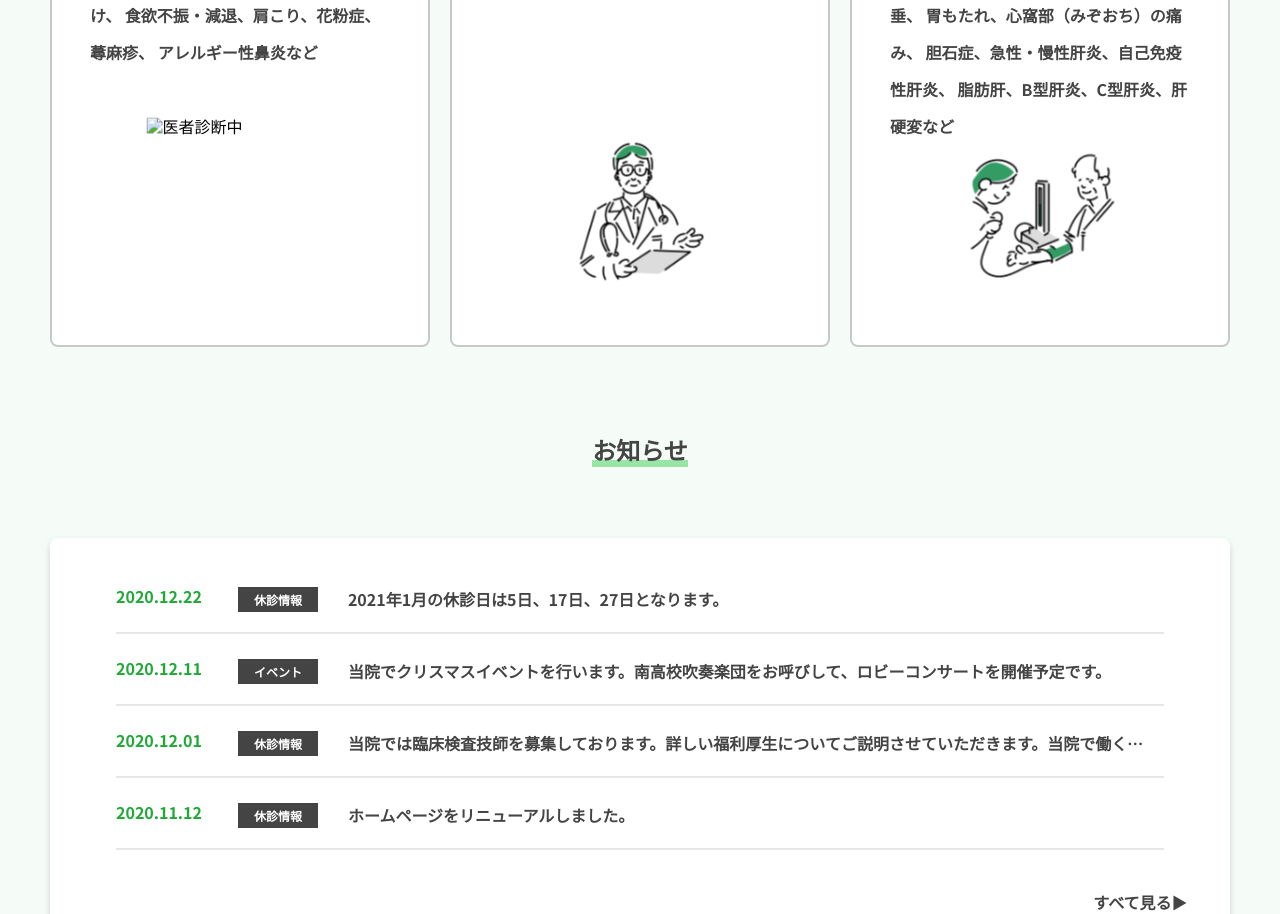
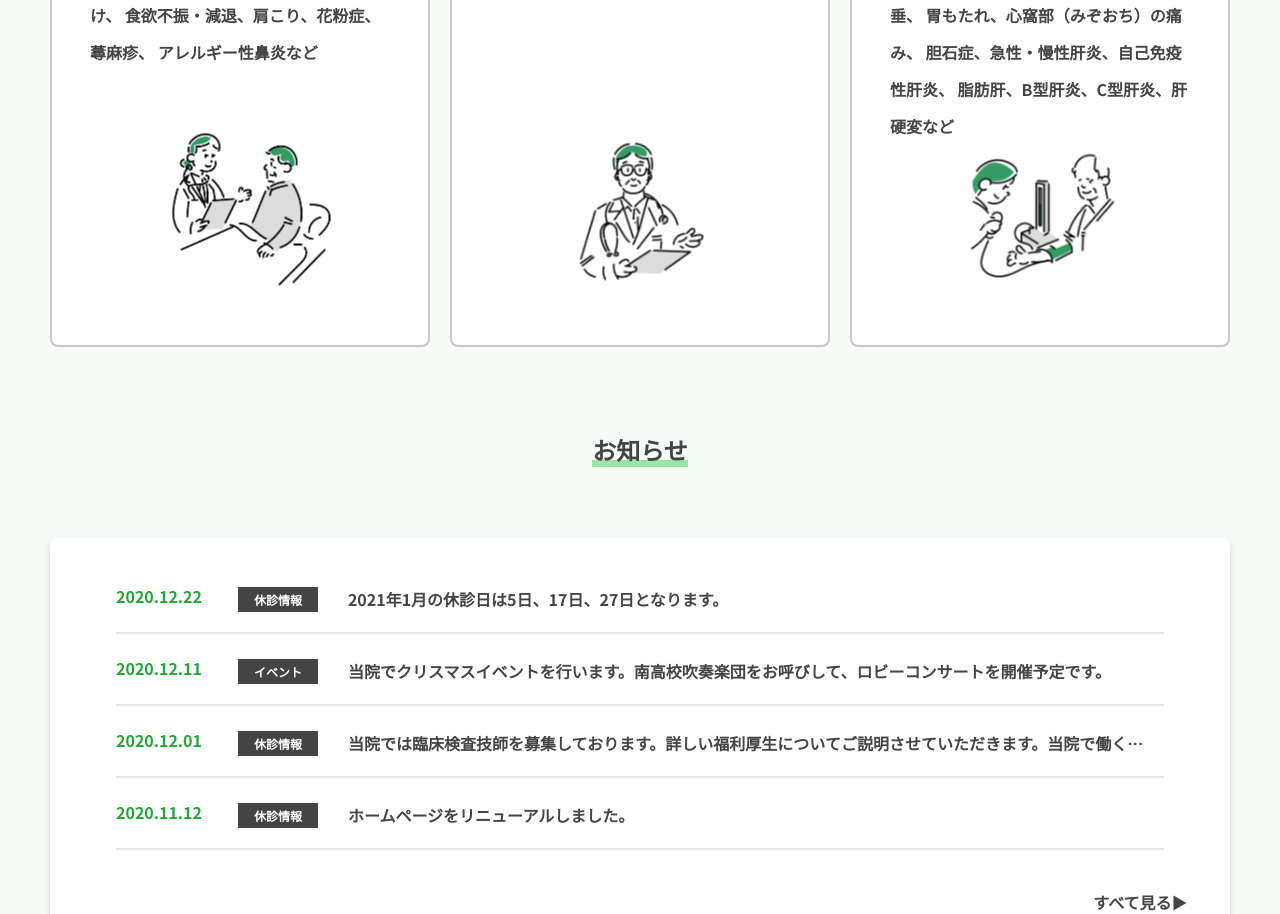
Before and after one commit to shimi35/shimi35.github.io, a plain HTML site: page index.html in a window 1280 px wide. Shown: the part 2081-2995 px from the top of the page. Drawn offline with Linux system fonts and the light colour scheme; files whose address does not match are found by name.

Commit message:
Update index.html

```diff
--- a/index.html
+++ b/index.html
@@ -67,7 +67,7 @@
             立ちくらみ、嘔気、嘔吐、吐き気、胸焼け、
             食欲不振・減退、肩こり、花粉症、蕁麻疹、
             アレルギー性鼻炎など</p>
-            <img src="images/g0108.png" alt="医者診断中">
+            <img src="https://github.com/shimi35/shimi35.github.io/blob/main/g0108.png?raw=true" alt="医者診断中">
           </div>
           <div>
             <h3>循環器内科系疾患</h3>
```
